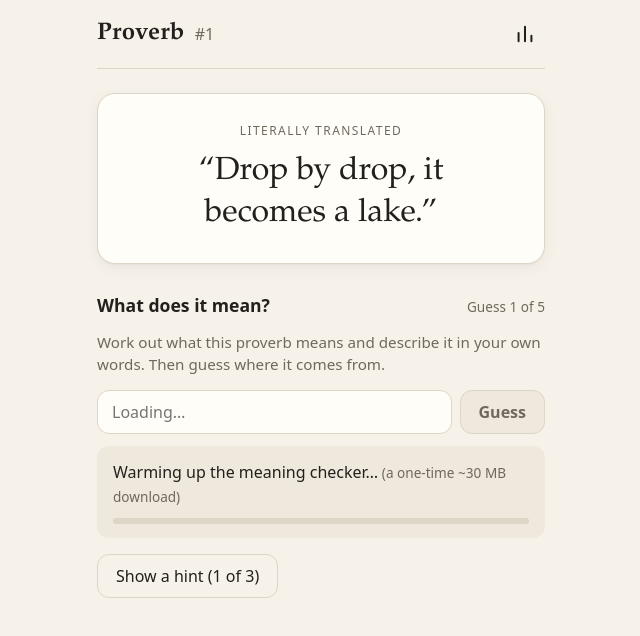
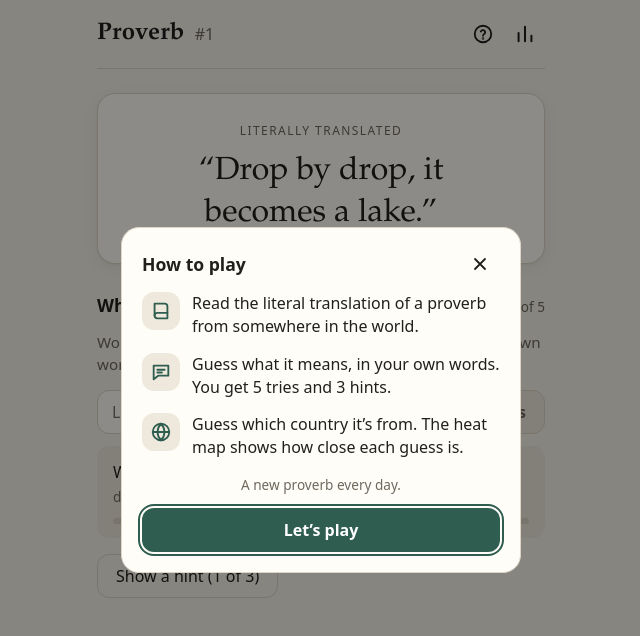
Before and after one commit to AbdulMominAlam/proverb-game, a React (Vite) app: page / in a window 1280 px wide. Shown: the top 636 px of the page, without its empty margins (319-959 px from the left). Built offline with nearby package versions, Linux system fonts and the light colour scheme.

Commit message:
Add How to play card for first-time visitors
Co-Authored-By: Claude Opus 5.5 <noreply@anthropic.com>

```diff
--- a/src/App.jsx
+++ b/src/App.jsx
@@ -1,13 +1,14 @@
 import { Suspense, lazy, useEffect, useReducer, useState } from 'react'
 import Countdown from './components/Countdown.jsx'
 import Header from './components/Header.jsx'
+import HowToPlay from './components/HowToPlay.jsx'
 import MeaningRound, { MeaningReveal } from './components/MeaningRound.jsx'
 import ProverbCard from './components/ProverbCard.jsx'
 import ResultsScreen from './components/ResultsScreen.jsx'
 import StatsPanel, { StatsGrid } from './components/StatsPanel.jsx'
 import { getDailyPuzzle } from './lib/daily.js'
 import { gameReducer, isGameOver } from './lib/gameState.js'
-import { loadGame, loadStats, recordResult, saveGame } from './lib/storage.js'
+import { hasSeenHowToPlay, loadGame, loadStats, markHowToPlaySeen, recordResult, saveGame } from './lib/storage.js'
 import { useEmbedder } from './lib/useEmbedder.js'
 
 // The origin round brings the world map with it, so it loads only when needed.
@@ -30,6 +31,7 @@ export default function App() {
     game.meaning.done ? recordResult(puzzleNumber, game.meaning.solved) : loadStats(),
   )
   const [showStats, setShowStats] = useState(false)
+  const [showHowToPlay, setShowHowToPlay] = useState(() => !hasSeenHowToPlay())
   // A guess can match a plain paraphrase or a well-known English idiom with the same meaning.
   const [scoringTargets] = useState(() => [...proverb.meanings, ...proverb.englishEquivalents])
   const embedder = useEmbedder(scoringTargets, { enabled: !game.meaning.done })
@@ -47,7 +49,7 @@ export default function App() {
 
   return (
     <div className={`app ${screen === 'origin' ? 'app-wide' : ''}`}>
-      <Header puzzleNumber={puzzleNumber} onStats={() => setShowStats(true)} />
+      <Header puzzleNumber={puzzleNumber} onHelp={() => setShowHowToPlay(true)} onStats={() => setShowStats(true)} />
       <main className="main">
         {screen === 'results' && isGameOver(game) ? (
           <ResultsScreen game={game} proverb={proverb} alreadyPlayed={alreadyPlayed}>
@@ -82,6 +84,14 @@ export default function App() {
         )}
       </main>
       {showStats && <StatsPanel stats={stats} puzzleNumber={puzzleNumber} onClose={() => setShowStats(false)} />}
+      {showHowToPlay && (
+        <HowToPlay
+          onClose={() => {
+            markHowToPlaySeen()
+            setShowHowToPlay(false)
+          }}
+        />
+      )}
     </div>
   )
 }
--- a/src/components/Header.jsx
+++ b/src/components/Header.jsx
@@ -1,10 +1,20 @@
 import { GAME_NAME } from '../config.js'
 
-export default function Header({ puzzleNumber, onStats }) {
+export default function Header({ puzzleNumber, onHelp, onStats }) {
   return (
     <header className="header">
       <h1 className="header-title">{GAME_NAME}</h1>
       {puzzleNumber != null && <span className="header-number">#{puzzleNumber}</span>}
+      <div className="header-actions">
+        {onHelp && (
+          <button type="button" className="icon-button" onClick={onHelp} aria-label="How to play">
+            <svg viewBox="0 0 24 24" width="22" height="22" aria-hidden="true" fill="none" stroke="currentColor" strokeWidth="2" strokeLinecap="round">
+              <circle cx="12" cy="12" r="9" />
+              <path d="M9.6 9.3a2.5 2.5 0 0 1 4.8.9c0 1.7-2.4 2.1-2.4 3.6" />
+              <circle cx="12" cy="17" r="0.4" fill="currentColor" />
+            </svg>
+          </button>
+        )}
         {onStats && (
           <button type="button" className="icon-button" onClick={onStats} aria-label="Statistics">
             <svg viewBox="0 0 24 24" width="22" height="22" aria-hidden="true">
@@ -12,6 +22,7 @@ export default function Header({ puzzleNumber, onStats }) {
             </svg>
           </button>
         )}
+      </div>
     </header>
   )
 }
--- /dev/null
+++ b/src/components/HowToPlay.jsx
@@ -0,0 +1,71 @@
+import { MAX_MEANING_ATTEMPTS } from '../config.js'
+
+const icon = { viewBox: '0 0 24 24', width: 22, height: 22, 'aria-hidden': true, fill: 'none', stroke: 'currentColor', strokeWidth: 2, strokeLinecap: 'round', strokeLinejoin: 'round' }
+
+const STEPS = [
+  {
+    text: 'Read the literal translation of a proverb from somewhere in the world.',
+    icon: (
+      <svg {...icon}>
+        <path d="M5 4h11a3 3 0 0 1 3 3v13H8a3 3 0 0 1-3-3z" />
+        <path d="M5 17a3 3 0 0 1 3-3h11" />
+      </svg>
+    ),
+  },
+  {
+    text: `Guess what it means, in your own words. You get ${MAX_MEANING_ATTEMPTS} tries and 3 hints.`,
+    icon: (
+      <svg {...icon}>
+        <path d="M4 5h16v11H9l-5 4z" />
+        <path d="M8 9.5h8M8 12.5h5" />
+      </svg>
+    ),
+  },
+  {
+    text: 'Guess which country it’s from. The heat map shows how close each guess is.',
+    icon: (
+      <svg {...icon}>
+        <circle cx="12" cy="12" r="9" />
+        <path d="M3 12h18M12 3c2.5 2.6 3.8 5.6 3.8 9s-1.3 6.4-3.8 9c-2.5-2.6-3.8-5.6-3.8-9S9.5 5.6 12 3z" />
+      </svg>
+    ),
+  },
+]
+
+export default function HowToPlay({ onClose }) {
+  return (
+    <div className="overlay" onClick={onClose}>
+      <div
+        className="dialog how-to-play"
+        role="dialog"
+        aria-modal="true"
+        aria-labelledby="how-to-play-heading"
+        onClick={(e) => e.stopPropagation()}
+        onKeyDown={(e) => e.key === 'Escape' && onClose()}
+      >
+        <div className="dialog-header">
+          <h2 id="how-to-play-heading" className="round-title">
+            How to play
+          </h2>
+          <button type="button" className="icon-button" onClick={onClose} aria-label="Close">
+            <svg viewBox="0 0 24 24" width="20" height="20" aria-hidden="true">
+              <path d="M6 6l12 12M18 6L6 18" stroke="currentColor" strokeWidth="2.2" strokeLinecap="round" />
+            </svg>
+          </button>
+        </div>
+        <ol className="how-steps">
+          {STEPS.map((step) => (
+            <li key={step.text} className="how-step">
+              <span className="how-icon">{step.icon}</span>
+              <span>{step.text}</span>
+            </li>
+          ))}
+        </ol>
+        <p className="small muted how-footnote">A new proverb every day.</p>
+        <button type="button" className="button button-wide how-start" onClick={onClose} autoFocus>
+          Let’s play
+        </button>
+      </div>
+    </div>
+  )
+}
--- a/src/index.css
+++ b/src/index.css
@@ -105,8 +105,13 @@ input {
   font-variant-numeric: tabular-nums;
 }
 
+.header-actions {
+  margin-left: auto;
+  display: flex;
+  gap: 2px;
+}
+
 .icon-button {
-  margin-left: auto;
   display: grid;
   place-items: center;
   width: 40px;
@@ -790,6 +795,46 @@ input {
   justify-content: space-between;
 }
 
+.dialog {
+  max-height: calc(100dvh - 32px);
+  overflow-y: auto;
+}
+
+.how-steps {
+  list-style: none;
+  margin: 8px 0 0;
+  padding: 0;
+  display: grid;
+  gap: 14px;
+}
+
+.how-step {
+  display: flex;
+  align-items: flex-start;
+  gap: 12px;
+  line-height: 1.45;
+}
+
+.how-icon {
+  flex: none;
+  display: grid;
+  place-items: center;
+  width: 38px;
+  height: 38px;
+  border-radius: 12px;
+  background: var(--surface-2);
+  color: var(--accent);
+}
+
+.how-footnote {
+  margin: 16px 0 0;
+  text-align: center;
+}
+
+.how-start {
+  margin-top: 12px;
+}
+
 .dialog .stats-grid {
   margin: 8px 0 16px;
 }
--- a/src/lib/storage.js
+++ b/src/lib/storage.js
@@ -2,6 +2,7 @@ import { newGame } from './gameState.js'
 
 const GAME_KEY = 'proverb-game:v1:game'
 const STATS_KEY = 'proverb-game:v1:stats'
+const HOW_TO_PLAY_KEY = 'proverb-game:v1:seen-how-to-play'
 
 // localStorage can throw (private mode, blocked storage), so every access is guarded.
 function read(key) {
@@ -26,6 +27,7 @@ if (import.meta.env.DEV && new URLSearchParams(window.location.search).has('rese
   try {
     localStorage.removeItem(GAME_KEY)
     localStorage.removeItem(STATS_KEY)
+    localStorage.removeItem(HOW_TO_PLAY_KEY)
   } catch {
     // ignore
   }
@@ -72,3 +74,12 @@ export function recordResult(puzzleNumber, won) {
 export function displayedStreak(stats, puzzleNumber) {
   return stats.lastWon != null && stats.lastWon >= puzzleNumber - 1 ? stats.currentStreak : 0
 }
+
+// The how-to-play card shows on the first visit only. If storage is unavailable it just shows again.
+export function hasSeenHowToPlay() {
+  return read(HOW_TO_PLAY_KEY) === true
+}
+
+export function markHowToPlaySeen() {
+  write(HOW_TO_PLAY_KEY, true)
+}
```
Lines whose indentation alone changed are shown as unchanged.
